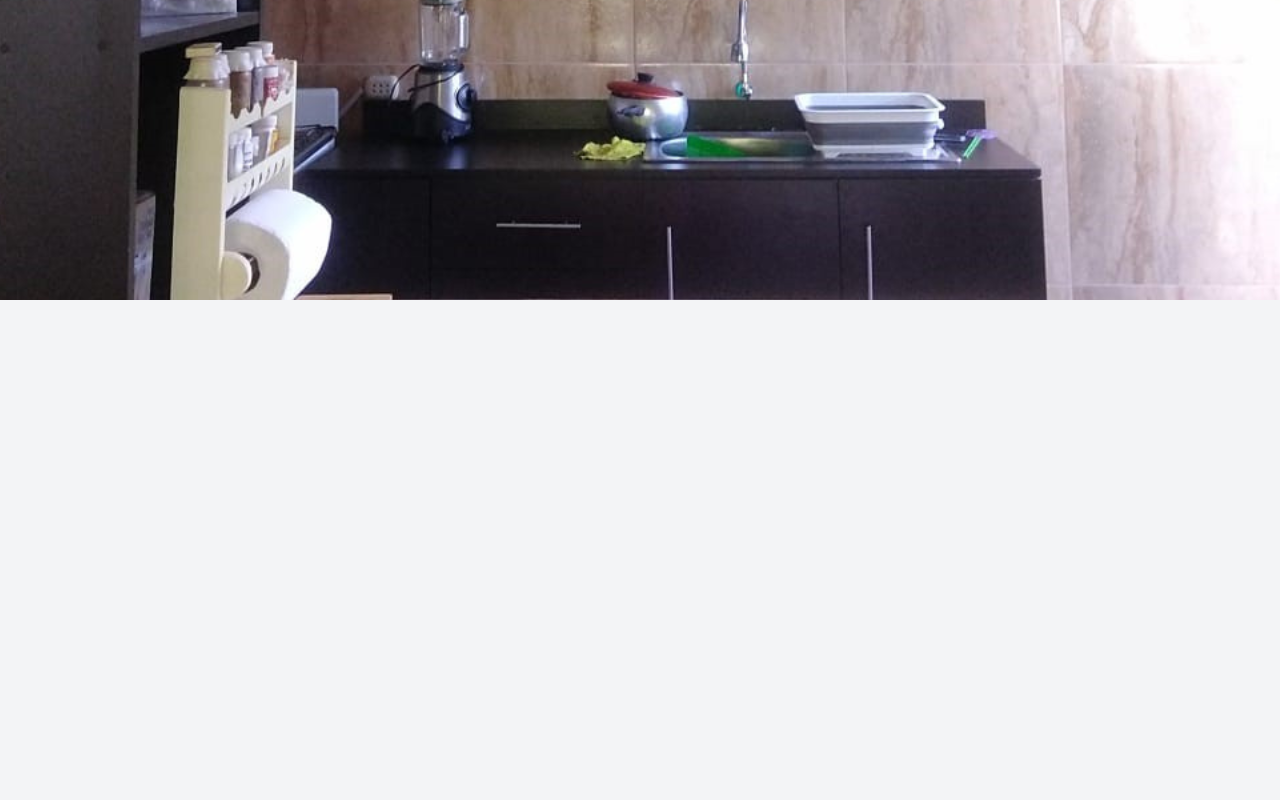
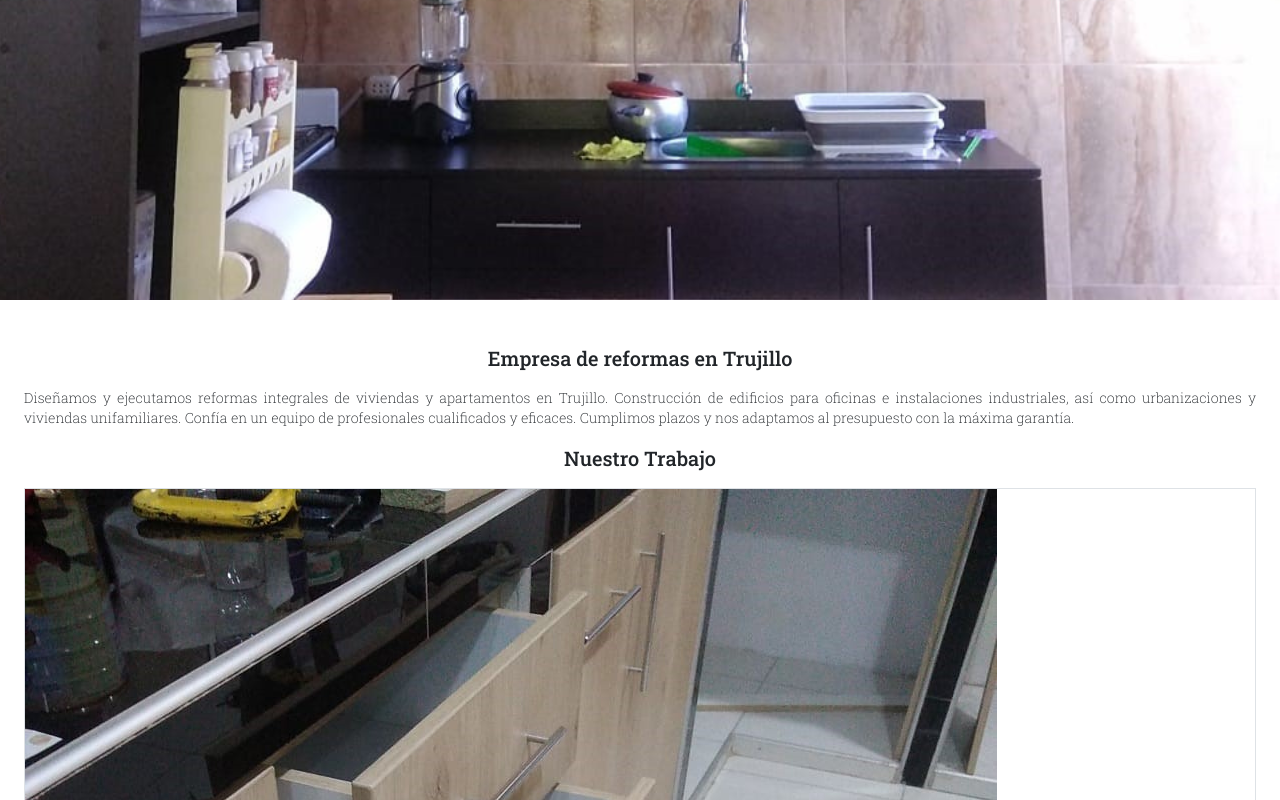
Before and after one commit to Luis1Gonzalez/jz-diseno, a React (Vite) app: page / in a window 1280 px wide. Shown: the part 1054-1854 px from the top of the page. Before the commit the page ends 1354 px from the top, so only its background shows below. Built offline with nearby package versions, Linux system fonts and the light colour scheme.

Commit message:
agregando index

```diff
--- a/src/Core.jsx
+++ b/src/Core.jsx
@@ -1,12 +1,9 @@
-import Carousel from './components/Carousel'
-import Head from './shared/Header'
-import './styles/core.css'
+import Index from "./pages/Index"
 
 export default function Core() {
   return (
-    <div className='container min-w-[320px] max-w-[1280px] flex flex-col p-0 bg-white'>
-      <Head />
-      <Carousel />
+    <div>
+      <Index />
     </div>
   )
 }
--- /dev/null
+++ b/src/components/Presentation.jsx
@@ -0,0 +1,49 @@
+import z3 from '../assets/z3.jpg'
+
+export default function Presentation() {
+    return (
+        <div className="my-7 px-4">
+
+            <div>
+                <h2 className="text-center text-xl my-3">Empresa de reformas en Trujillo</h2>
+
+                <p className="text-justify text-sm font-light">Diseñamos y ejecutamos reformas integrales de viviendas y apartamentos en Trujillo. Construcción de edificios para oficinas e instalaciones industriales, así como urbanizaciones y viviendas unifamiliares. Confía en un equipo de profesionales cualificados y eficaces. Cumplimos plazos y nos adaptamos al presupuesto con la máxima garantía.</p>
+            </div>
+
+            <div>
+                <h2 className="text-center text-xl my-3">Nuestro Trabajo</h2>
+
+<div className='border pb-4'>
+    <img className='h-[100%]' src={z3} alt="imagen de reforma de cocina" />
+    <p className='px-3 pt-3'>Reforma de Cocinas</p>
+</div>
+
+<div></div>
+
+<div></div>
+
+<div></div>
+
+            </div>
+
+
+
+
+
+
+
+
+
+
+
+
+
+
+
+
+
+
+        </div>
+
+    )
+}
--- /dev/null
+++ b/src/pages/Index.jsx
@@ -0,0 +1,16 @@
+import Carousel from '../components/Carousel'
+import Presentation from '../components/Presentation'
+import Head from '../shared/Header'
+import '../styles/core.css'
+
+export default function Index() {
+  return (
+    <div>
+        <div className='container min-w-[320px] max-w-[1280px] flex flex-col p-0 bg-white'>
+            <Head />
+            <Carousel />
+            <Presentation />
+        </div>
+    </div>
+  )
+}
```
